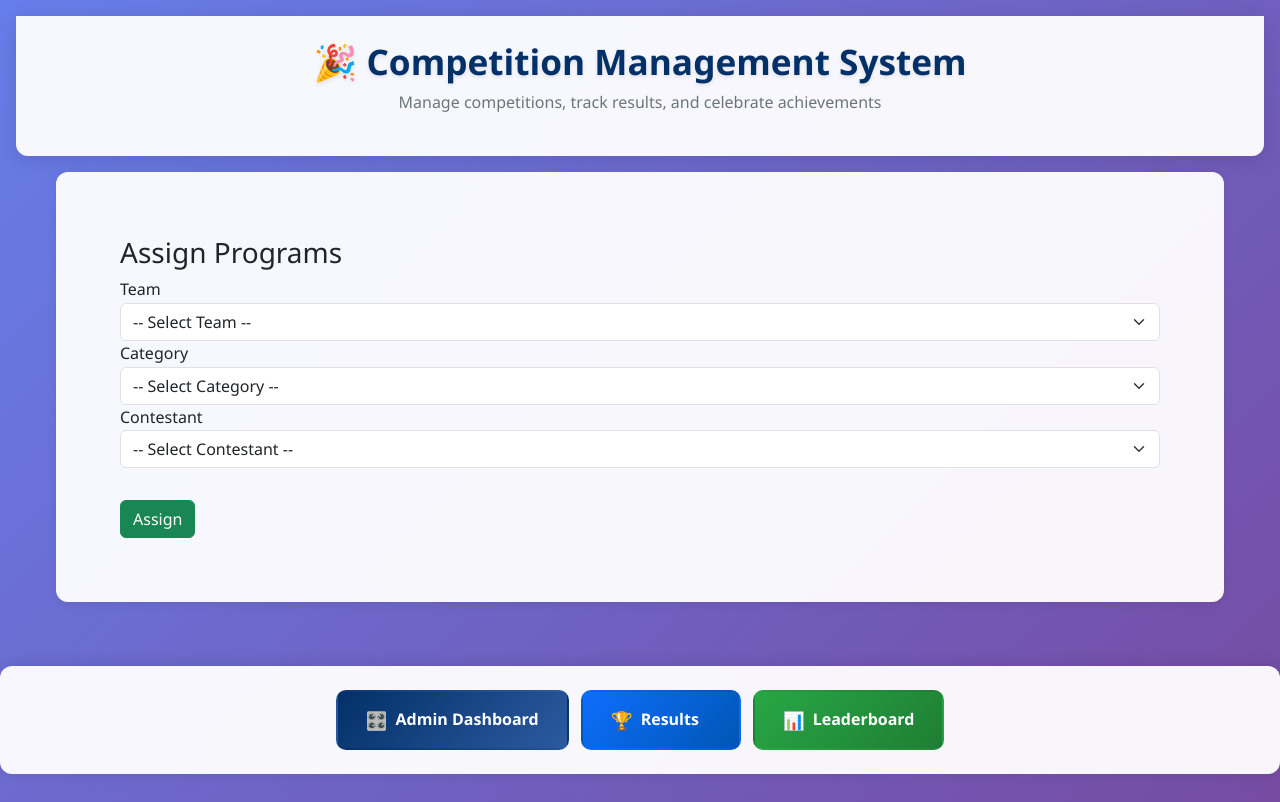
After one commit to Suhailirfani/compete_portal, a Django app: page /assign/ in a window 1280 px wide. The commit adds this page. Shown: the top 802 px of the page. Run offline with Django 5.2, Linux system fonts and the light colour scheme; a user stored in the database is signed in; data comes from the database, SQL or seed files in the repository; both versions use the stored data as it was after the commit.

```diff
--- a/core/models.py
+++ b/core/models.py
@@ -32,6 +32,7 @@ class Category(models.Model):
 class Program(models.Model):
     name = models.CharField(max_length=100)
     category = models.ForeignKey(Category, on_delete=models.CASCADE)
+    is_group = models.BooleanField(default=False, null=True)
 
     def __str__(self): return f"{self.name} - {self.category.name}"
 
--- a/core/urls.py
+++ b/core/urls.py
@@ -12,7 +12,14 @@ urlpatterns = [
     path('admin_dashboard/', views.dashboard_admin, name='dashboard_admin'),
     path('team_dashboard/', views.dashboard_team, name='dashboard_team'),
     path('add_contestant/', views.add_contestant, name='add_contestant'),
-    path('assign_competition/', views.assign_competition, name='assign_competition'),
+    # path('assign_competition/', views.assign_competition, name='assign_competition'),
+    path('assign/', views.assign_programs, name='assign_programs'),
+    path('get-programs/', views.get_programs_for_contestant, name='get_programs_for_contestant'),
+    path('get-contestants/', views.get_contestants, name='get_contestants'),
+    path('add-group-program/', views.add_group_program, name='add_group_program'),
+    path('assign-group-program/', views.assign_group_program, name='assign_group_program'),
+    path('ajax/get-group-programs/', views.get_group_programs, name='get_group_programs'),
+    path('ajax/get-participants/', views.get_participants_by_category, name='get_participants_by_category'),
     path('enter_marks_summary/', views.enter_marks_summary, name='enter_marks_summary'),
     path('results/', views.results_view, name='results'),
     path('export_excel/', views.export_excel, name='export_excel'),
@@ -53,7 +60,7 @@ urlpatterns = [
     path('download/pdf/green_room_sign/<int:program_id>/', views.download_green_room_pdf, name='green_room_sign'),
     path('download/pdf/valuation_form/<int:program_id>/', views.download_valuation_form_pdf, name='valuation_form'),
     path('download/pdf/call_list/<int:program_id>/', views.download_call_list_pdf, name='call_list'),
-    path('view/green_room/<int:program_id>/', views.green_room_list, name='green_room_list' )
+    path('view/green_room/<int:program_id>/', views.green_room_list, name='green_room_list' ),
     # path('list_page/', views.list_page, name='list_page'),
 
 
--- a/core/views.py
+++ b/core/views.py
@@ -556,6 +556,75 @@ def delete_program(request, program_id):
     messages.success(request, "Program deleted successfully.")
     return redirect('add_program')
 
+@login_required
+def add_group_program(request):
+    if not (request.user.is_superuser or request.user.role == 'admin'):
+        return redirect('dashboard_team')
+
+    categories = Category.objects.all()
+    programs = Program.objects.filter(is_group=True).order_by('-id')
+
+    if request.method == 'POST':
+        name = request.POST.get('name')
+        category_id = request.POST.get('category')
+
+        if name and category_id:
+            category = get_object_or_404(Category, id=category_id)
+            Program.objects.create(name=name, category=category, is_group=True)
+            messages.success(request, f"Group Program '{name}' added successfully.")
+            return redirect('add_group_program')
+        else:
+            messages.error(request, "All fields are required.")
+
+    return render(request, 'add_group_program.html', {'categories': categories, 'programs': programs})
+
+
+@login_required
+def assign_group_program(request):
+    if not (request.user.is_superuser or request.user.role == 'admin'):
+        return redirect('dashboard_team')
+
+    categories = Category.objects.all()
+
+    if request.method == 'POST':
+        program_id = request.POST.get('program')
+        participant_ids = request.POST.getlist('participants')
+
+        if len(participant_ids) > 5:
+            messages.error(request, "You can select a maximum of 5 participants.")
+            return redirect('assign_group_program')
+
+        program = get_object_or_404(Program, id=program_id)
+        for pid in participant_ids:
+            contestant = Contestant.objects.get(id=pid)
+            Participation.objects.create(contestant=contestant, program=program)
+
+        messages.success(request, "Participants assigned successfully.")
+        return redirect('assign_group_program')
+
+    return render(request, 'assign_group_program.html', {'categories': categories})
+
+
+from django.http import JsonResponse
+from django.views.decorators.csrf import csrf_exempt
+
+@login_required
+@csrf_exempt
+def get_group_programs(request):
+    category_id = request.POST.get('category_id')
+    programs = Program.objects.filter(category_id=category_id, is_group=True)
+    program_list = [{"id": p.id, "name": p.name} for p in programs]
+    return JsonResponse({"programs": program_list})
+
+@login_required
+@csrf_exempt
+def get_participants_by_category(request):
+    category_id = request.POST.get('category_id')
+    contestants = Contestant.objects.filter(category_id=category_id)
+    contestant_list = [{"id": c.id, "name": c.name} for c in contestants]
+    return JsonResponse({"contestants": contestant_list})
+
+
 from django.contrib.auth.decorators import login_required
 
 @login_required
@@ -744,22 +813,73 @@ from django.shortcuts import render, redirect
 from .forms import ParticipationForm
 from django.contrib.auth.decorators import login_required
 
-@login_required
-def assign_competition(request):
-    user = request.user
+# views.py
+from django.http import JsonResponse
+from .models import Program, Participation
+
+def get_programs_for_contestant(request):
+    contestant_id = request.GET.get('contestant_id')
+    category_id = request.GET.get('category_id')
+
+    if not contestant_id or not category_id:
+        return JsonResponse({'programs': []})
+
+    # Get programs of selected category not already assigned
+    assigned_programs = Participation.objects.filter(
+        contestant_id=contestant_id
+    ).values_list('program_id', flat=True)
+
+    programs = Program.objects.filter(
+        category_id=category_id
+    ).exclude(id__in=assigned_programs)
+
+    return JsonResponse({
+        'programs': list(programs.values('id', 'name'))
+    })
+
+from django.http import JsonResponse
+from .models import Contestant
+
+def get_contestants(request):
+    team_id = request.GET.get('team_id')
+    category_id = request.GET.get('category_id')
+
+    contestants = Contestant.objects.filter(
+        team_id=team_id, category_id=category_id
+    ).values('id', 'name')
+
+    return JsonResponse({'contestants': list(contestants)})
+
+
+@login_required
+@user_passes_test(is_admin)
+def assign_programs(request):
+    teams = Team.objects.all()
+    categories = Category.objects.all()
+    contestants = Contestant.objects.none()  # initially empty
 
     if request.method == 'POST':
-        form = ParticipationForm(request.POST, user=user)
-        if form.is_valid():
-            participation = form.save(commit=False)
-            if user.role == 'team':
-                participation.team = user.team  # Enforce team from user
-            participation.save()
-            return redirect('assign_competition')
-    else:
-        form = ParticipationForm(user=request.user)
-
-    return render(request, 'assign_competition.html', {'form': form})
+        contestant_id = request.POST.get('contestant')
+        selected_programs = request.POST.getlist('programs')
+
+        if len(selected_programs) > 5:
+            messages.error(request, "You can only select up to 5 programs.")
+        else:
+            for prog_id in selected_programs:
+                Participation.objects.get_or_create(
+                    contestant_id=contestant_id,
+                    program_id=prog_id
+                )
+            messages.success(request, "Programs assigned successfully!")
+            return redirect('assign_programs')
+
+    return render(request, 'assign_programs.html', {
+        'teams': teams,
+        'categories': categories,
+        'contestants': contestants,
+    })
+
+
 
 
 from django.shortcuts import render
@@ -816,6 +936,8 @@ from .forms import MarkEntryForm
 # Constants for point calculation
 POINTS_FOR_RANK = {1: 6, 2: 3, 3: 1}
 POINTS_FOR_GRADE = {'A': 6, 'B': 3, 'C': 1}
+POINTS_FOR_RANK_GROUP = {1: 15, 2: 10, 3: 5}
+POINTS_FOR_GRADE_GROUP = {'A': 15, 'B': 10, 'C': 5}
 
 def get_grade(marks):
     """Convert marks to grade"""
@@ -930,70 +1052,67 @@ def add_marks(request):
 
     return render(request, 'add_marks.html', context)
 
+def award_points_to_team(participant, total_points):
+    team = participant.contestant.team
+    team_points, _ = TeamPoints.objects.get_or_create(team=team, defaults={'points': 0})
+    team_points.points += total_points
+    team_points.save()
+
+    team.total_points += total_points
+    team.save()
+
+    participant.points_awarded = True
+
+
 def calculate_rankings_and_points(category_id, program_id):
     """
-    Calculate rankings and award points for a specific program in a category
+    Calculate rankings and award points for a specific program in a category.
+    Handles both individual and group programs.
     """
     try:
-        # Get all participants with marks for this program/category combination
+        # Get program instance to check if group or individual
+        program = Program.objects.get(id=program_id)
+        is_group_program = program.is_group  # <-- Ensure this field exists in Program model
+
         participants = Participation.objects.filter(
             contestant__category_id=category_id,
             program_id=program_id,
             marks__isnull=False
         ).select_related('contestant', 'contestant__team').order_by('-marks', 'contestant__chest_no')
 
-        print(f"Calculating rankings for {participants.count()} participants")
-
         # Reset all rankings first
         Participation.objects.filter(
             contestant__category_id=category_id,
             program_id=program_id
         ).update(rank=None, grade=None)
 
-        # Calculate new rankings and grades
         for rank, participant in enumerate(participants, start=1):
-            # Set rank and grade
             participant.rank = rank
             participant.grade = get_grade(participant.marks)
 
-            # Award points if not already awarded
             if not participant.points_awarded:
-                total_points = calculate_points(rank, participant.grade)
-
+                total_points = calculate_points(rank, participant.grade, is_group_program)
                 if total_points > 0:
-                    # Award points to team
-                    team = participant.contestant.team
-                    team_points, created = TeamPoints.objects.get_or_create(
-                        team=team,
-                        defaults={'points': 0}
-                    )
-
-                    team_points.points += total_points
-                    team_points.save()
-
-                    # Update team's total points
-                    team.total_points += total_points
-                    team.save()
-
-                    # Mark points as awarded
-                    participant.points_awarded = True
-
-                    print(f"Awarded {total_points} points to {participant.contestant.name} (Rank: {rank}, Grade: {participant.grade})")
-
-            # Save the participant with updated rank and grade
+                    award_points_to_team(participant, total_points)
             participant.save()
 
     except Exception as e:
         print(f"Error in calculate_rankings_and_points: {e}")
         raise
 
-def calculate_points(rank, grade):
+
+def calculate_points(rank, grade, is_group=False):
     """
-    Calculate total points based on rank and grade
+    Calculate points based on whether program is group or individual.
     """
-    rank_points = POINTS_FOR_RANK.get(rank, 0)
-    grade_points = POINTS_FOR_GRADE.get(grade, 0) if grade else 0
+    if is_group:
+        rank_points = POINTS_FOR_RANK_GROUP.get(rank, 0)
+        grade_points = POINTS_FOR_GRADE_GROUP.get(grade, 0) if grade else 0
+    else:
+        rank_points = POINTS_FOR_RANK.get(rank, 0)
+        grade_points = POINTS_FOR_GRADE.get(grade, 0) if grade else 0
     return rank_points + grade_points
+
 
 # Optional: AJAX view for dynamic program loading
 @login_required
--- /dev/null
+++ b/templates/assign_programs.html
@@ -0,0 +1,93 @@
+{% extends 'base.html' %}
+{% load static %}
+
+{% block content %}
+<div class="container p-4">
+    <h3>Assign Programs</h3>
+
+    <form method="post" id="assignment-form">
+        {% csrf_token %}
+
+        <label>Team</label>
+        <select id="team-select" name="team" class="form-select">
+            <option value="">-- Select Team --</option>
+            {% for team in teams %}
+                <option value="{{ team.id }}">{{ team.name }}</option>
+            {% endfor %}
+        </select>
+
+        <label>Category</label>
+        <select id="category-select" name="category" class="form-select">
+            <option value="">-- Select Category --</option>
+            {% for cat in categories %}
+                <option value="{{ cat.id }}">{{ cat.name }}</option>
+            {% endfor %}
+        </select>
+
+        <label>Contestant</label>
+        <select id="contestant-select" name="contestant" class="form-select">
+            <option value="">-- Select Contestant --</option>
+        </select>
+
+        <div id="program-list" class="mt-3"></div>
+
+        <button type="submit" class="btn btn-success mt-3">Assign</button>
+    </form>
+</div>
+
+<script>
+document.getElementById('contestant-select').addEventListener('change', function() {
+    let contestantId = this.value;
+    let categoryId = document.getElementById('category-select').value;
+
+    if (contestantId && categoryId) {
+        fetch(`/get-programs/?contestant_id=${contestantId}&category_id=${categoryId}`)
+            .then(response => response.json())
+            .then(data => {
+                let programListDiv = document.getElementById('program-list');
+                programListDiv.innerHTML = '';
+
+                if (data.programs.length > 0) {
+                    data.programs.forEach(prog => {
+                        programListDiv.innerHTML += `
+                            <div>
+                                <input type="checkbox" name="programs" value="${prog.id}" class="program-checkbox">
+                                ${prog.name}
+                            </div>`;
+                    });
+
+                    // Add max 5 validation
+                    document.querySelectorAll('.program-checkbox').forEach(cb => {
+                        cb.addEventListener('change', function() {
+                            let checked = document.querySelectorAll('.program-checkbox:checked');
+                            if (checked.length > 5) {
+                                alert('You can only select up to 5 programs!');
+                                this.checked = false;
+                            }
+                        });
+                    });
+
+                } else {
+                    programListDiv.innerHTML = '<p>No programs available.</p>';
+                }
+            });
+    }
+});
+document.getElementById('category-select').addEventListener('change', function() {
+    let teamId = document.getElementById('team-select').value;
+    let categoryId = this.value;
+
+    if (teamId && categoryId) {
+        fetch(`/get-contestants/?team_id=${teamId}&category_id=${categoryId}`)
+            .then(response => response.json())
+            .then(data => {
+                let contestantSelect = document.getElementById('contestant-select');
+                contestantSelect.innerHTML = '<option value="">-- Select Contestant --</option>';
+                data.contestants.forEach(c => {
+                    contestantSelect.innerHTML += `<option value="${c.id}">${c.name}</option>`;
+                });
+            });
+    }
+});
+</script>
+{% endblock %}
--- a/templates/dashboard_admin.html
+++ b/templates/dashboard_admin.html
@@ -586,9 +586,11 @@
         <div class="operations-grid">
           <a href="{% url 'add_category' %}" class="operation-btn">Add Category</a>
           <a href="{% url 'add_program' %}" class="operation-btn">Add Program</a>
+          <a href="{% url 'add_group_program' %}" class="operation-btn">Add Group Program</a>
           <a href="{% url 'participant_list' %}" class="operation-btn">Participants</a>
           <a href="{% url 'add_team' %}" class="operation-btn">Add Team</a>
-          <a href="{% url 'assign_competition' %}" class="operation-btn">Assign Programme</a>
+          <a href="{% url 'assign_programs' %}" class="operation-btn">Assign Programme</a>
+          <a href="{% url 'assign_group_program' %}" class="operation-btn">Assign Group Programme</a>
           <a href="{% url 'assigned_programs' %}" class="operation-btn">Assigned Programs</a>
           <a href="{% url 'add_marks' %}" class="operation-btn">Add Marks</a>
           <a href="{% url 'view_results' %}" class="operation-btn">View Results</a>
--- a/templates/dashboard_team.html
+++ b/templates/dashboard_team.html
@@ -506,7 +506,7 @@
       <div class="card-body">
         <div class="operations-grid">
           <a href="{% url 'participant_list' %}" class="operation-btn">Participant List</a>
-          <a href="{% url 'assign_competition' %}" class="operation-btn">Assign Programme</a>
+          <a href="{% url 'assign_programs' %}" class="operation-btn">Assign Programme</a>
           <a href="{% url 'assigned_programs' %}" class="operation-btn">Assigned Programs</a>
           <a href="{% url 'team_marks_summary' %}" class="operation-btn">Team Marks Summary</a>
           <a href="{% url 'team_leaderboard' %}" class="operation-btn">Leaderboard</a>
```
Also changed, not shown: core/forms.py (+10 -23 lines), templates/add_group_program.html (added, +54 -0 lines), templates/assign_competition.html (deleted, +0 -60 lines), templates/assign_group_program.html (added, +73 -0 lines), core/migrations/0011_program_is_group.py (added), db.sqlite3.
